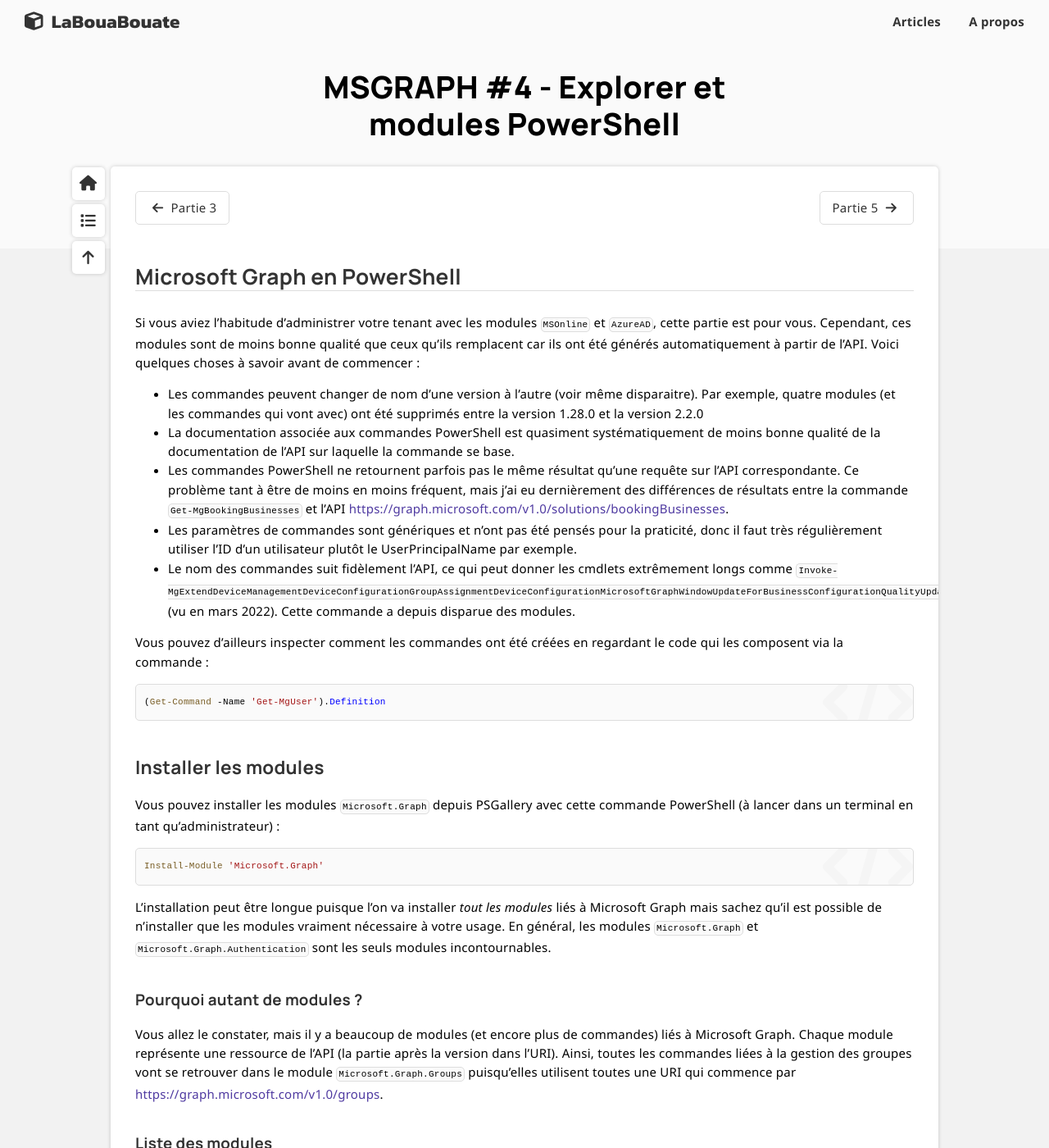
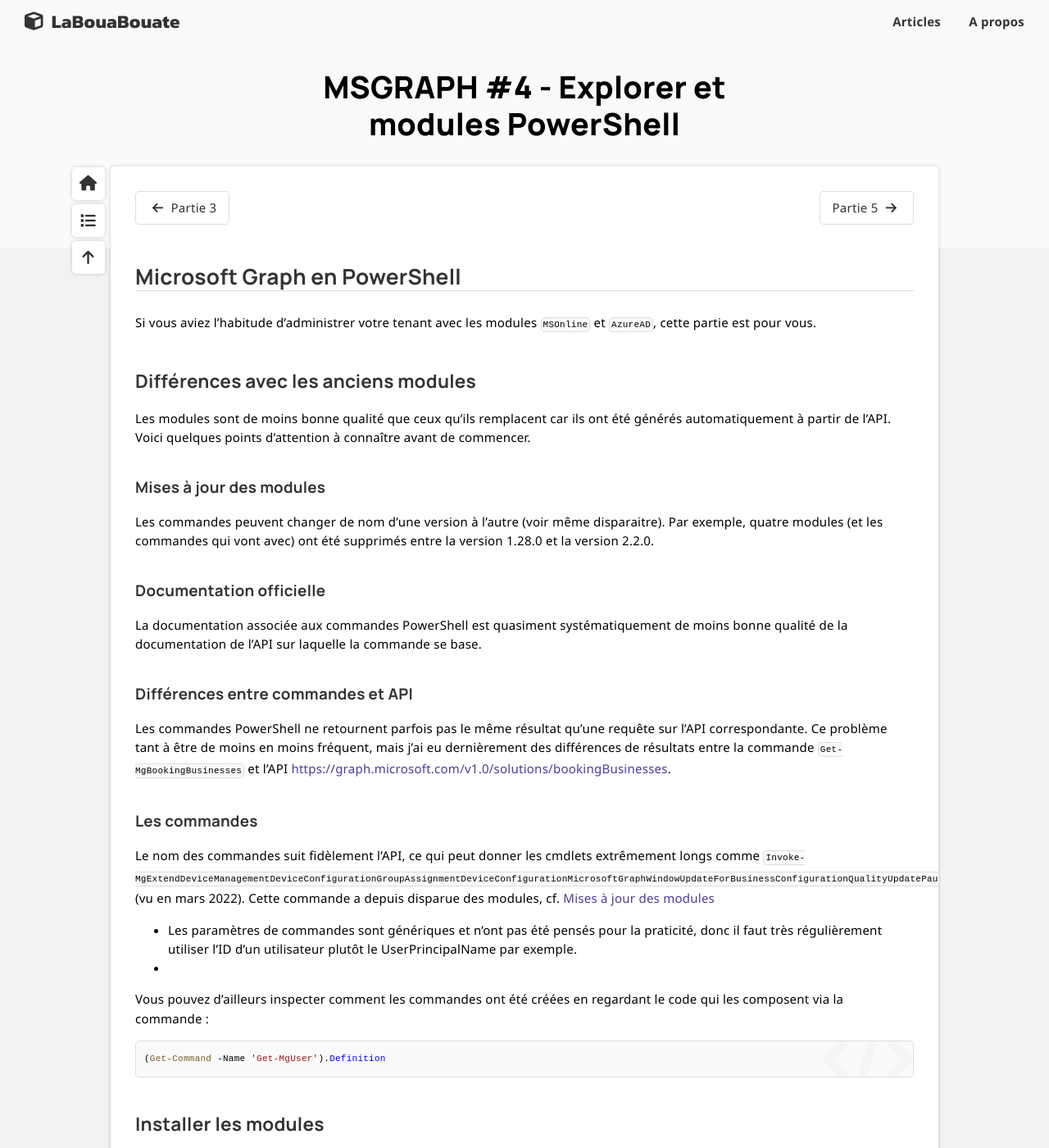
Before and after one commit to leobouard/leobouard.github.io, a Jekyll site: the page built from _posts/2023-09-17-cours-msgraph-004.md, in a window 1280 px wide and 1400 px high. Shown: the whole window at 82% size. Built offline with Jekyll 4.4.1, drawn with Linux system fonts in a browser that asks for light colours; nearby versions of some CDN libraries; some web fonts are replaced.

Commit message:
Update 2023-09-17-cours-msgraph-004.md

```diff
--- a/_posts/2023-09-17-cours-msgraph-004.md
+++ b/_posts/2023-09-17-cours-msgraph-004.md
@@ -13,13 +13,31 @@
 
 ## Microsoft Graph en PowerShell
 
-Si vous aviez l'habitude d'administrer votre tenant avec les modules `MSOnline` et `AzureAD`, cette partie est pour vous. Cependant, ces modules sont de moins bonne qualité que ceux qu'ils remplacent car ils ont été générés automatiquement à partir de l'API. Voici quelques choses à savoir avant de commencer :
+Si vous aviez l'habitude d'administrer votre tenant avec les modules `MSOnline` et `AzureAD`, cette partie est pour vous.
 
-- Les commandes peuvent changer de nom d'une version à l'autre (voir même disparaitre). Par exemple, quatre modules (et les commandes qui vont avec) ont été supprimés entre la version 1.28.0 et la version 2.2.0
-- La documentation associée aux commandes PowerShell est quasiment systématiquement de moins bonne qualité de la documentation de l'API sur laquelle la commande se base.
-- Les commandes PowerShell ne retournent parfois pas le même résultat qu'une requête sur l'API correspondante. Ce problème tant à être de moins en moins fréquent, mais j'ai eu dernièrement des différences de résultats entre la commande `Get-MgBookingBusinesses` et l'API <https://graph.microsoft.com/v1.0/solutions/bookingBusinesses>.
+### Différences avec les anciens modules
+
+Les modules sont de moins bonne qualité que ceux qu'ils remplacent car ils ont été générés automatiquement à partir de l'API. Voici quelques points d'attention à connaître avant de commencer.
+
+#### Mises à jour des modules
+
+Les commandes peuvent changer de nom d'une version à l'autre (voir même disparaitre). Par exemple, quatre modules (et les commandes qui vont avec) ont été supprimés entre la version 1.28.0 et la version 2.2.0.
+
+#### Documentation officielle
+
+La documentation associée aux commandes PowerShell est quasiment systématiquement de moins bonne qualité de la documentation de l'API sur laquelle la commande se base.
+
+#### Différences entre commandes et API
+
+Les commandes PowerShell ne retournent parfois pas le même résultat qu'une requête sur l'API correspondante. Ce problème tant à être de moins en moins fréquent, mais j'ai eu dernièrement des différences de résultats entre la commande `Get-MgBookingBusinesses` et l'API <https://graph.microsoft.com/v1.0/solutions/bookingBusinesses>.
+
+#### Les commandes
+
+
+Le nom des commandes suit fidèlement l'API, ce qui peut donner les cmdlets extrêmement longs comme `Invoke-MgExtendDeviceManagementDeviceConfigurationGroupAssignmentDeviceConfigurationMicrosoftGraphWindowUpdateForBusinessConfigurationQualityUpdatePause` (vu en mars 2022). Cette commande a depuis disparue des modules, cf. [Mises à jour des modules](#mises-a-jour-des-modules)
+
 - Les paramètres de commandes sont génériques et n'ont pas été pensés pour la praticité, donc il faut très régulièrement utiliser l'ID d'un utilisateur plutôt le UserPrincipalName par exemple.
-- Le nom des commandes suit fidèlement l'API, ce qui peut donner les cmdlets extrêmement longs comme `Invoke-MgExtendDeviceManagementDeviceConfigurationGroupAssignmentDeviceConfigurationMicrosoftGraphWindowUpdateForBusinessConfigurationQualityUpdatePause` (vu en mars 2022). Cette commande a depuis disparue des modules.
+-
 
 Vous pouvez d'ailleurs inspecter comment les commandes ont été créées en regardant le code qui les composent via la commande :
 
```
